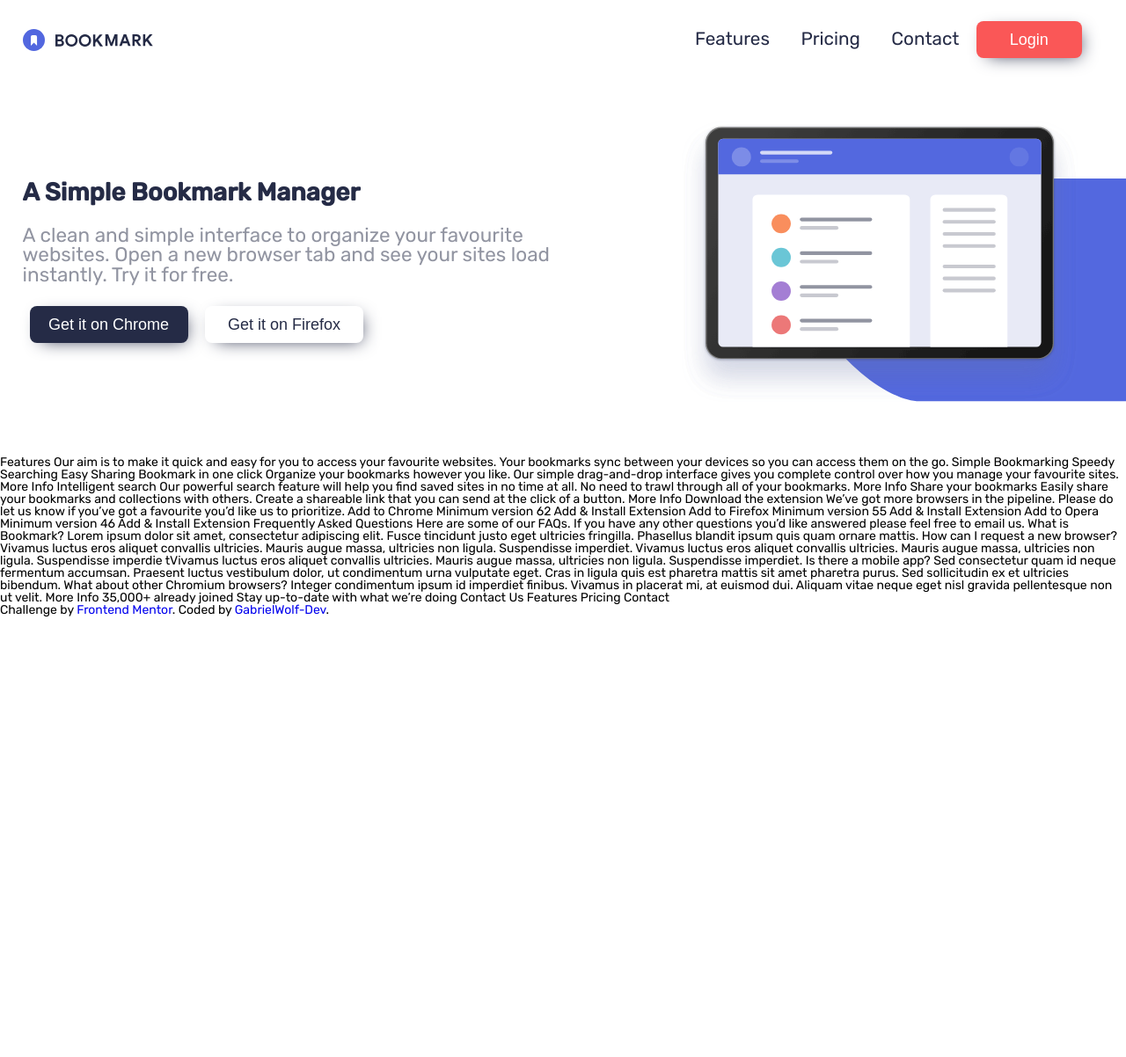
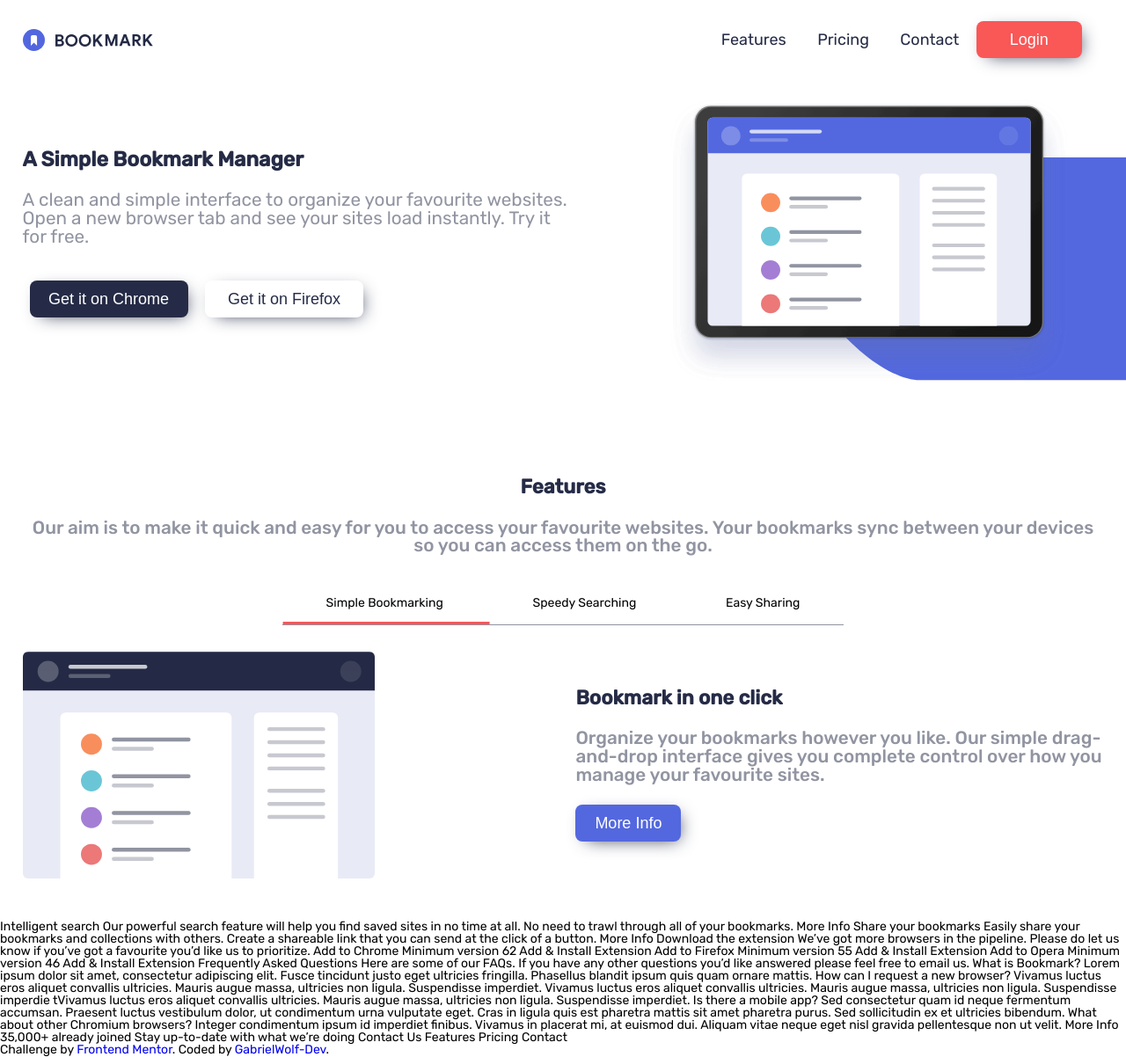
Before and after one commit to GabrielWolf-Dev/frontend-mentor-challenges, a PHP site: page / in a window 1280 px wide. Shown: the whole page at 88% size. Before the commit the page ends 702 px from the top, so only its background shows below. Run offline with PHP 8.4, Linux system fonts and the light colour scheme; some libraries are stand-ins or nearby versions.

Commit message:
Update
Adding features section

```diff
--- a/bookmark-landing-page/index.html
+++ b/bookmark-landing-page/index.html
@@ -17,7 +17,7 @@
 
     <div class="nav-mobile-box">
       <button class="btn-menu-open"><i class="fas fa-bars"></i></button>
-      <nav class="nav-mobile">
+      <nav class="nav-mobile p-res-48">
         <header class="nav-mobile__header">
           <img src="./assets/images/logo-bookmark-white.svg" alt="Logo Boockmark" />
           <button class="btn-menu-close"><i class="fas fa-times"></i></button>
@@ -57,30 +57,59 @@
 
       <button class="banner__btns">Get it on Chrome</button>
       <button class="banner__btns">Get it on Firefox</button>
-    </main>
+    </main><!--banner__content-->
 
     <div class="banner__img-box">
-      <img class="banner__img" src="./assets/images/illustration-hero.svg" alt="Illustration hero">
+      <img class="banner__img m-auto" src="./assets/images/illustration-hero.svg" alt="Illustration hero">
       <img class="banner__bg-el" src="./assets/images/bg-el.svg" alt="Background element">
-    </div>
-  </section>
+    </div><!--banner__img-box-->
+  </section><!--banner-->
 
   <br>
-  Features
 
+  <section class="features">
+    <h2 class="subtitle text-blue-dark">Features</h2>
+    <p class="content m-y-24 text-gray">
       Our aim is to make it quick and easy for you to access your favourite websites.
       Your bookmarks sync between your devices so you can access them on the go.
+    </p><!--content-->
 
+    <ul class="features__list m-y-48">
+      <li class="features__item features__item--selected">
         Simple Bookmarking
+        <span data-isSelected="true"></span>
+      </li>
+      <li class="features__item">
         Speedy Searching
+        <span data-isSelected="false"></span>
+      </li>
+      <li class="features__item">
         Easy Sharing
+        <span data-isSelected="false"></span>
+      </li>
+    </ul>
 
-  Bookmark in one click
+    <main class="features__tab">
+      <img class="features__tab__img" src="./assets/images/illustration-features-tab-1.svg" alt="Feature Tab 1">
 
+      <div class="features__tab__content">
+        <h3 class="subtitle text-blue-dark">Bookmark in one click</h3>
+
+        <p class="features__tab__content">
           Organize your bookmarks however you like. Our simple drag-and-drop interface
           gives you complete control over how you manage your favourite sites.
+        </p><!--content-->
 
-  More Info
+        <button class="features__tab__btn">More Info</button>
+      </div>
+    </main>
+  </section><!--features-->
+
+
+
+
+
+
 
   Intelligent search
 
--- a/bookmark-landing-page/styles/_utilities.scss
+++ b/bookmark-landing-page/styles/_utilities.scss
@@ -2,3 +2,18 @@
     visibility: visible;
     opacity: 1;
 }
+
+span[data-isSelected=true] {
+    width: 45%;
+    height: 3px;
+    background-color: $soft-red;
+    display: block;
+    position: absolute;
+    bottom: 0;
+    left: 50%;
+    transform: translateX(-50%);
+
+    @media (min-width: $w-mobile) {
+        width: 100%;
+    }
+}
--- a/bookmark-landing-page/styles/components/_banner.scss
+++ b/bookmark-landing-page/styles/components/_banner.scss
@@ -1,5 +1,5 @@
 .banner {
-    @include container(768px, flex, 48px);
+    @include container($w-mobile, flex, 48px);
     justify-content: center;
     align-items: center;
     flex-direction: column-reverse;
@@ -15,11 +15,9 @@
     .banner__btns {
         $width: 180px;
         box-shadow: $box-shadow;
-        margin: 0 8px;
+        margin: 16px 8px;
 
-       &:nth-of-type(1) {
-        @include btn($width, 0, $dark-blue, white);
-       }
+       &:nth-of-type(1) { @include btn($width, 0, $dark-blue, white); }
        &:nth-of-type(2) { @include btn($width, 0, white, $dark-blue); }
     }
 
@@ -31,7 +29,6 @@
         .banner__img {
             width: 100%;
             max-width: 450px;
-            margin: auto;
             display: block;
             z-index: 0;
         }
@@ -51,7 +48,7 @@
         }
     }
 
-    @media (min-width: 768px) {
+    @media (min-width: $w-mobile) {
         @include container(100%, flex, 48px);
         justify-content: space-between;
         align-items: center;
@@ -60,9 +57,7 @@
         padding-left: 2%;
         padding-right: 0;
 
-        .content {
-            padding: 24px 0;
-        }
+        .content { padding: 24px 0; }
 
         .banner__img-box > .banner__img { width: 550px; }
         .banner__img-box > .banner__bg-el { width: 400px; }
--- /dev/null
+++ b/bookmark-landing-page/styles/components/_features.scss
@@ -0,0 +1,69 @@
+.features {
+    @include container($w-mobile, block, 48px);
+    text-align: center;
+
+    .features__item {
+        cursor: pointer;
+        position: relative;
+        @include borderLineTop($grayish-blue);
+        @extend .m-auto;
+        @extend .p-y-16;
+
+        &:nth-of-type(3) { @include borderLineBottom($grayish-blue); }
+    }
+
+    .features__tab {
+        width: 100%;
+        display: flex;
+        justify-content: center;
+        align-items: center;
+        flex-direction: column;
+        gap: 24px;
+
+        .features__tab__img {
+            width: 100%;
+            max-width: 350px;
+        }
+
+        .features__tab__content {
+            width: 100%;
+            max-width: 600px;
+            @extend .m-auto;
+            @extend .p-y-24;
+            @extend .content;
+            @extend .text-gray;
+        }
+
+        .features__tab__btn {
+            @include btn(120px, 0, $soft-blue, white);
+            box-shadow: $box-shadow;
+        }
+    }
+}
+
+@media (min-width: $w-mobile) {
+    .features {
+        @include container($w-desktop, block, 48px);
+
+        .features__item {
+            display: inline;
+            position: relative;
+            border-top: 0;
+            padding: 16px 4%;
+            @include borderLineBottom($grayish-blue);
+        }
+
+        .features__tab {
+            display: flex;
+            justify-content: space-between;
+            flex-direction: row;
+            text-align: left;
+
+            .features__tab__img {
+                max-width: 400px;
+            }
+
+            .features__tab__content { margin: 0; }
+        }
+    }
+}
--- a/bookmark-landing-page/styles/components/_header.scss
+++ b/bookmark-landing-page/styles/components/_header.scss
@@ -1,17 +1,5 @@
-// Objects:
-.border-line-top {
-    width: 80%;
-    border-top: rgba(255, 255, 255, 0.8) 1px solid;
-}
-
-.border-line-bottom {
-    width: 80%;
-    border-bottom: rgba(255, 255, 255, 0.8) 1px solid;
-}
-
 .header {
-    @include container(calc(720px - 2%), flex, 0);
-    padding: 24px 2%;
+    @include container(calc(720px - 2%), flex, 24px);
     justify-content: space-between;
     align-items: center;
 }
@@ -34,7 +22,6 @@
     text-align: center;
     background-color: $dark-blue-opacity;
     color: white;
-    padding: 48px 2%;
     transition: all ease-out .3s;
 }
 
@@ -56,12 +43,13 @@
     margin-top: 24px;
 
     .nav__items {
+        $color-border-lines: rgba(255, 255, 255, 0.8);
         margin: 0 auto;
         padding: 16px 0;
-        @extend .border-line-top;
+        @include borderLineTop($color-border-lines);
 
         &:nth-of-type(3) {
-            @extend .border-line-bottom;
+            @include borderLineBottom($color-border-lines);
             margin-bottom: 24px;
         }
     }
@@ -85,10 +73,9 @@
 }
 
 // Desktop:
-@media (min-width: 768px) {
+@media (min-width: $w-mobile) {
     .header {
-        @include container(1280px, flex, none);
-        padding: 24px 2%;
+        @include container($w-desktop, flex, 24px);
         justify-content: space-between;
         align-items: center;
     }
--- a/bookmark-landing-page/styles/main.scss
+++ b/bookmark-landing-page/styles/main.scss
@@ -6,6 +6,7 @@
 // Objects:
 @import './objects/fonts';
 @import './objects/el-colors';
+@import './objects/spaces';
 
 // Mixins:
 @import './tools/mixins';
@@ -13,6 +14,7 @@
 // Layout:
 @import './components/header';
 @import './components/banner';
+@import './components/features';
 
 // Utilities:
 @import './utilities';
--- a/bookmark-landing-page/styles/objects/_fonts.scss
+++ b/bookmark-landing-page/styles/objects/_fonts.scss
@@ -1,20 +1,18 @@
 .title {
-    font-size: 1.56rem;
+    font-size: 1.3rem;
     font-weight: bold;
 }
 
 .subtitle {
-    font-size: 1.45rem;
+    font-size: 1.25rem;
     font-weight: bold;
 }
 
 .content {
-    font-size: 1.25rem;
+    font-size: 1.15rem;
     font-weight: 500;
 }
 
-.nav-links { font-size: 1.15rem; }
-
-.subcontent {
+.subcontent, .nav-links {
     font-size: 1rem;
 }
--- /dev/null
+++ b/bookmark-landing-page/styles/objects/_spaces.scss
@@ -0,0 +1,15 @@
+// Margins:
+.m-y-48 { margin: 48px 0; }
+
+.m-y-24 { margin: 24px 0; }
+
+.m-auto { margin: auto; }
+
+// Paddings:
+.p-y-16 { padding: 16px; }
+
+.p-y-24 { padding: 24px 0; }
+
+.p-res-24 { padding: 24px 2%; }
+
+.p-res-48 { padding: 48px 2%; }
--- a/bookmark-landing-page/styles/settings/_variables.scss
+++ b/bookmark-landing-page/styles/settings/_variables.scss
@@ -1 +1,3 @@
 $box-shadow: 5px 5px 20px -8px $dark-blue;
+$w-mobile: 768px;
+$w-desktop: 1280px;
--- a/bookmark-landing-page/styles/tools/_mixins.scss
+++ b/bookmark-landing-page/styles/tools/_mixins.scss
@@ -1,3 +1,5 @@
+$w-mixin-border-lines: 80%;
+
 @mixin container($width, $display, $m-y) {
     width: 100%;
     max-width: $width;
@@ -21,3 +23,13 @@
     font-weight: 500;
     border-radius: 8px;
 }
+
+@mixin borderLineTop($color) {
+    width: $w-mixin-border-lines;
+    border-top: 1px solid $color;
+}
+
+@mixin borderLineBottom($color) {
+    width: $w-mixin-border-lines;
+    border-bottom: 1px solid $color;
+}
```
Also changed, not shown: bookmark-landing-page/styles/main.css, 1 other file. Lines whose indentation alone changed are shown as unchanged.
